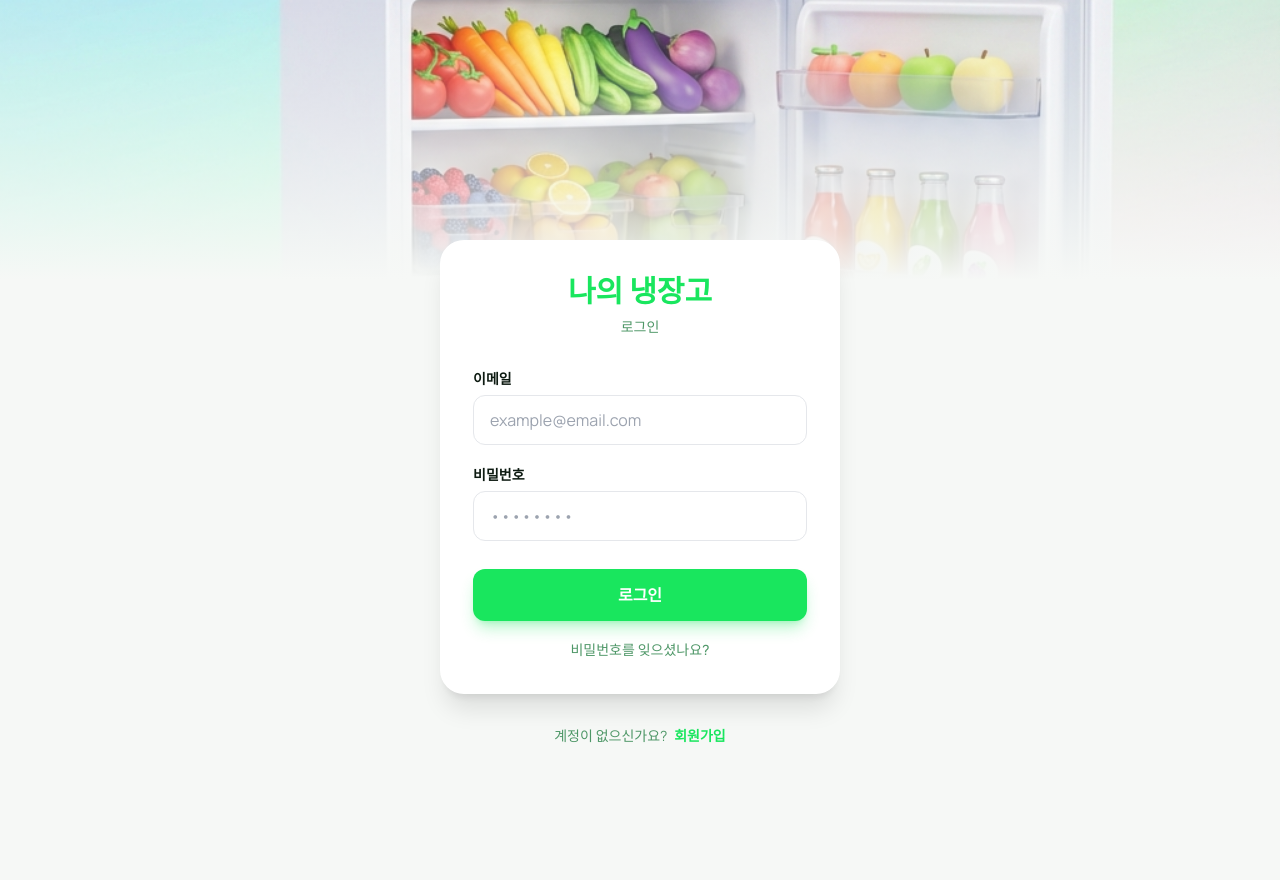
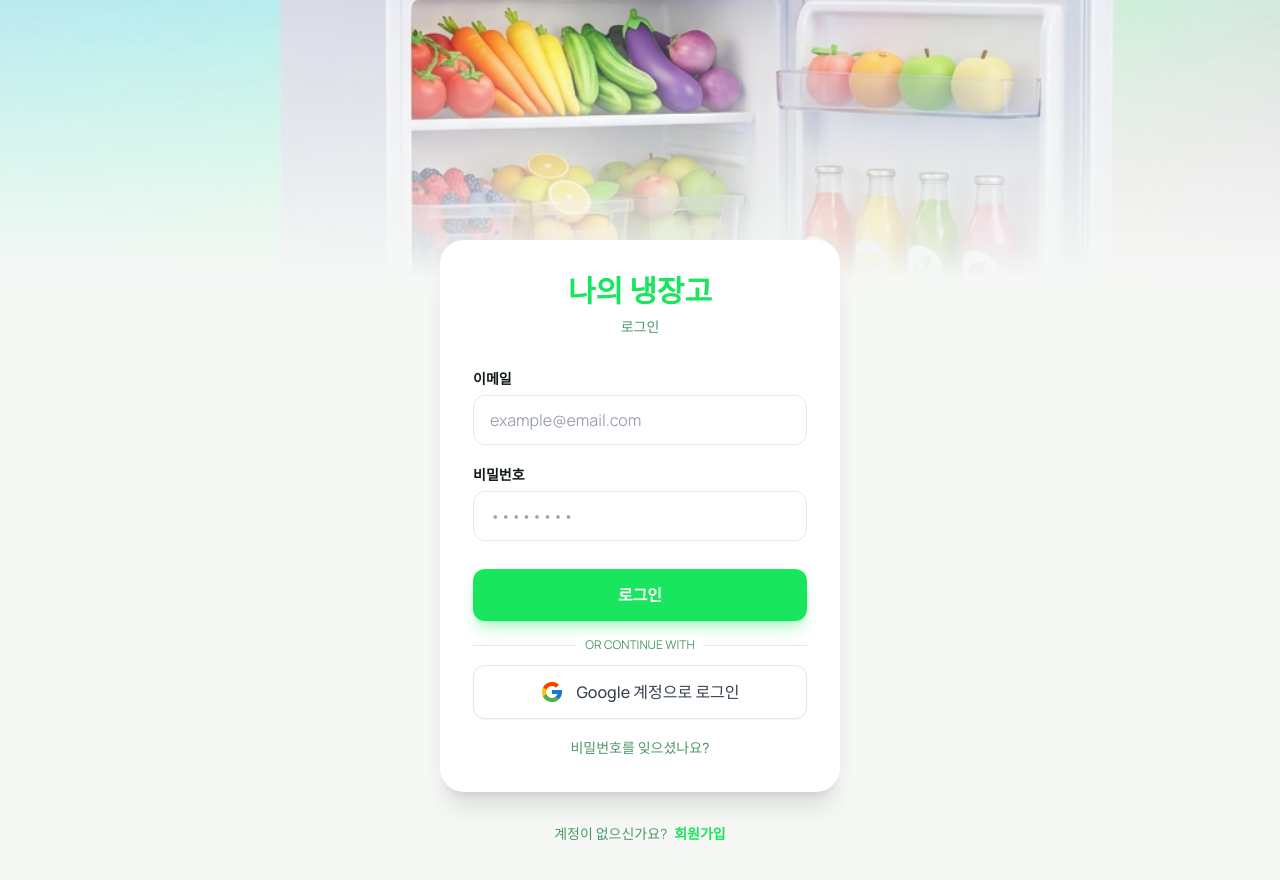
Before and after one commit to firsters/luminescent-curiosity, a React (Vite) app: page /login in a window 1280 px wide. Shown: the top 880 px of the page. Before the commit the page ends 818 px from the top, so only its background shows below. Built offline with nearby package versions, Linux system fonts and the light colour scheme; no server answers.

Commit message:
feat: Add Firebase authentication context and user management, including login, signup, and family data handling.

```diff
--- a/src/context/AuthContext.jsx
+++ b/src/context/AuthContext.jsx
@@ -48,7 +48,7 @@ export function AuthProvider({ children }) {
     const userCredential = await createUserWithEmailAndPassword(
       auth,
       email,
-      password
+      password,
     );
     const user = userCredential.user;
 
@@ -82,6 +82,34 @@ export function AuthProvider({ children }) {
 
     setFamilyId(user.uid);
     return userCredential;
+  }
+
+  async function loginWithGoogle() {
+    const provider = new GoogleAuthProvider();
+    const result = await signInWithPopup(auth, provider);
+    const user = result.user;
+
+    // Check if user doc exists
+    const userDocRef = doc(db, "users", user.uid);
+    const userDocSnap = await getDoc(userDocRef);
+
+    if (!userDocSnap.exists()) {
+      // Create new user doc
+      await setDoc(userDocRef, {
+        uid: user.uid,
+        email: user.email,
+        displayName: user.displayName || user.email.split("@")[0],
+        familyId: user.uid, // Initially their own family
+        joinedAt: new Date(),
+      });
+      setFamilyId(user.uid);
+    } else {
+      // Existing user: set familyId
+      const userData = userDocSnap.data();
+      setFamilyId(userData.familyId);
+    }
+
+    return result;
   }
 
   function logout() {
@@ -136,7 +164,7 @@ export function AuthProvider({ children }) {
     const inventoryRef = collection(db, "inventory");
     const inventoryQ = query(
       inventoryRef,
-      where("familyId", "==", targetFamilyId)
+      where("familyId", "==", targetFamilyId),
     );
     const inventorySnapshot = await getDocs(inventoryQ);
     inventorySnapshot.docs.forEach((doc) => {
@@ -182,7 +210,7 @@ export function AuthProvider({ children }) {
     // 1. Re-authenticate
     const credential = EmailAuthProvider.credential(
       currentUser.email,
-      password
+      password,
     );
     await reauthenticateWithCredential(currentUser, credential);
 
@@ -194,7 +222,7 @@ export function AuthProvider({ children }) {
       if (currentFamilyId) {
         if (isLastMember) {
           console.log(
-            "Last family member leaving. Deleting all shared data..."
+            "Last family member leaving. Deleting all shared data...",
           );
           // Delete shared data first
           await cleanupFamilyData(currentFamilyId);
@@ -202,7 +230,7 @@ export function AuthProvider({ children }) {
           await deleteDoc(userDocRef);
         } else {
           console.log(
-            "Leaving family group. Shared data retained for other members."
+            "Leaving family group. Shared data retained for other members.",
           );
           await deleteDoc(userDocRef);
         }
@@ -270,6 +298,7 @@ export function AuthProvider({ children }) {
     familyId,
     login,
     signup,
+    loginWithGoogle,
     logout,
     resetPassword,
     resendVerificationEmail,
--- a/src/pages/Login.jsx
+++ b/src/pages/Login.jsx
@@ -4,6 +4,7 @@ import { useNavigate } from "react-router-dom";
 import loginBg from "../assets/login_bg.png";
 import { useTranslation } from "react-i18next";
 import { useInstallPrompt } from "../context/InstallContext";
+import { FcGoogle } from "react-icons/fc";
 
 export default function Login() {
   const { t } = useTranslation();
@@ -15,7 +16,7 @@ export default function Login() {
   const [isReset, setIsReset] = useState(false); // Toggle for password reset
   const [error, setError] = useState("");
   const [message, setMessage] = useState(""); // Success message
-  const { login, signup, resetPassword } = useAuth();
+  const { login, signup, resetPassword, loginWithGoogle } = useAuth();
   const navigate = useNavigate();
 
   // Install Prompt Logic
@@ -73,6 +74,24 @@ export default function Login() {
     }
   }
 
+  async function handleGoogleLogin() {
+    setError("");
+    setMessage("");
+    try {
+      await loginWithGoogle();
+      navigate("/");
+    } catch (err) {
+      console.error(err);
+      let msg = "Google 로그인 중 오류가 발생했습니다.";
+      if (err.code === "auth/popup-closed-by-user") {
+        msg = "로그인 창이 닫혔습니다.";
+      } else {
+        msg += " " + err.message;
+      }
+      setError(msg);
+    }
+  }
+
   // Toggle modes helper
   const toggleMode = (mode) => {
     setError("");
@@ -113,8 +132,8 @@ export default function Login() {
               {isReset
                 ? t("auth.resetEmailSent")
                 : isSignup
-                ? t("auth.signup")
-                : t("auth.login")}
+                  ? t("auth.signup")
+                  : t("auth.login")}
             </p>
           </div>
 
@@ -223,10 +242,32 @@ export default function Login() {
               {isReset
                 ? t("auth.resetPassword")
                 : isSignup
-                ? t("auth.signup")
-                : t("auth.login")}
+                  ? t("auth.signup")
+                  : t("auth.login")}
             </button>
           </form>
+
+          {!isReset && (
+            <div className="mt-4 flex flex-col gap-3">
+              <div className="relative flex items-center justify-center">
+                <div className="absolute inset-0 flex items-center">
+                  <span className="w-full border-t border-gray-200 dark:border-gray-700" />
+                </div>
+                <div className="relative bg-surface-light dark:bg-surface-dark px-2 text-xs text-text-sub-light dark:text-text-sub-dark uppercase">
+                  Or continue with
+                </div>
+              </div>
+
+              <button
+                type="button"
+                onClick={handleGoogleLogin}
+                className="flex w-full items-center justify-center gap-3 rounded-xl bg-white border border-gray-200 py-3.5 text-base font-medium text-gray-700 shadow-sm transition-all hover:bg-gray-50 active:scale-98"
+              >
+                <FcGoogle size={24} />
+                <span>Google 계정으로 로그인</span>
+              </button>
+            </div>
+          )}
 
           {!isReset && (
             <div className="mt-4 text-center">
```
